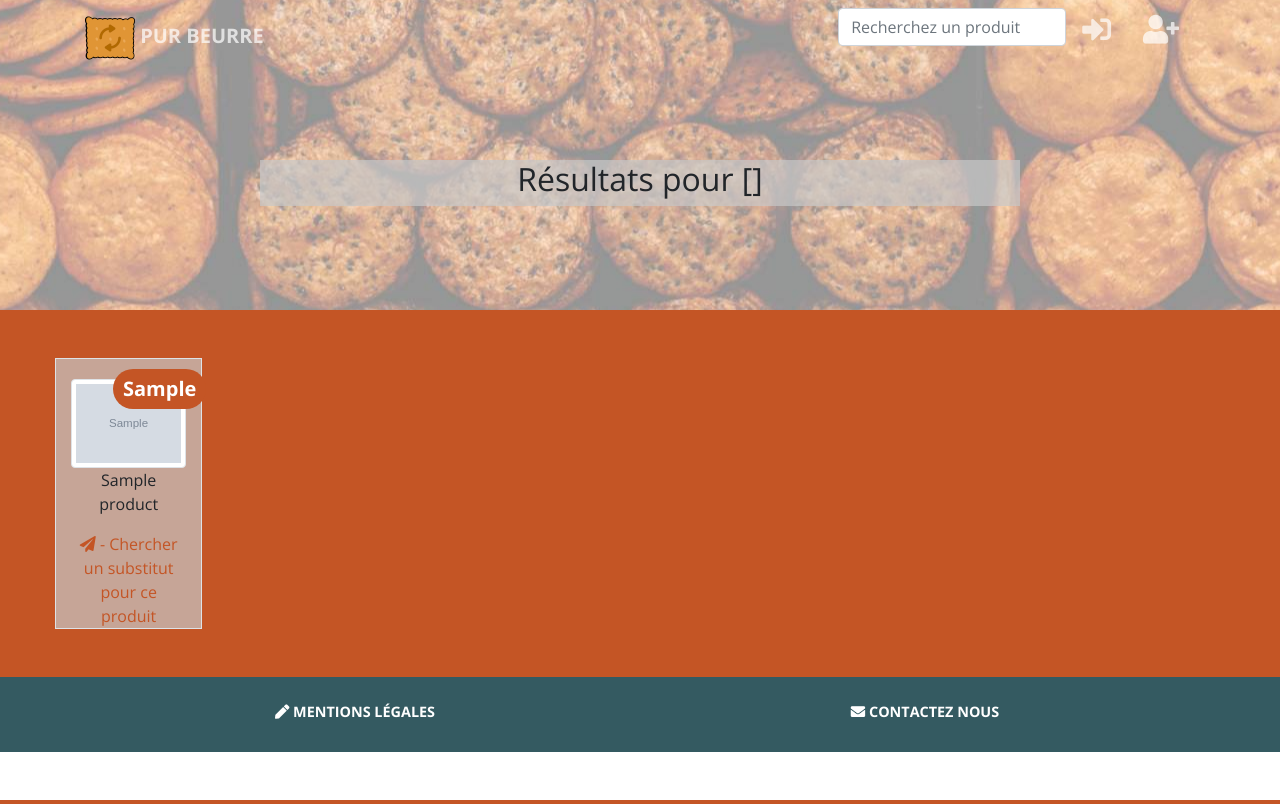
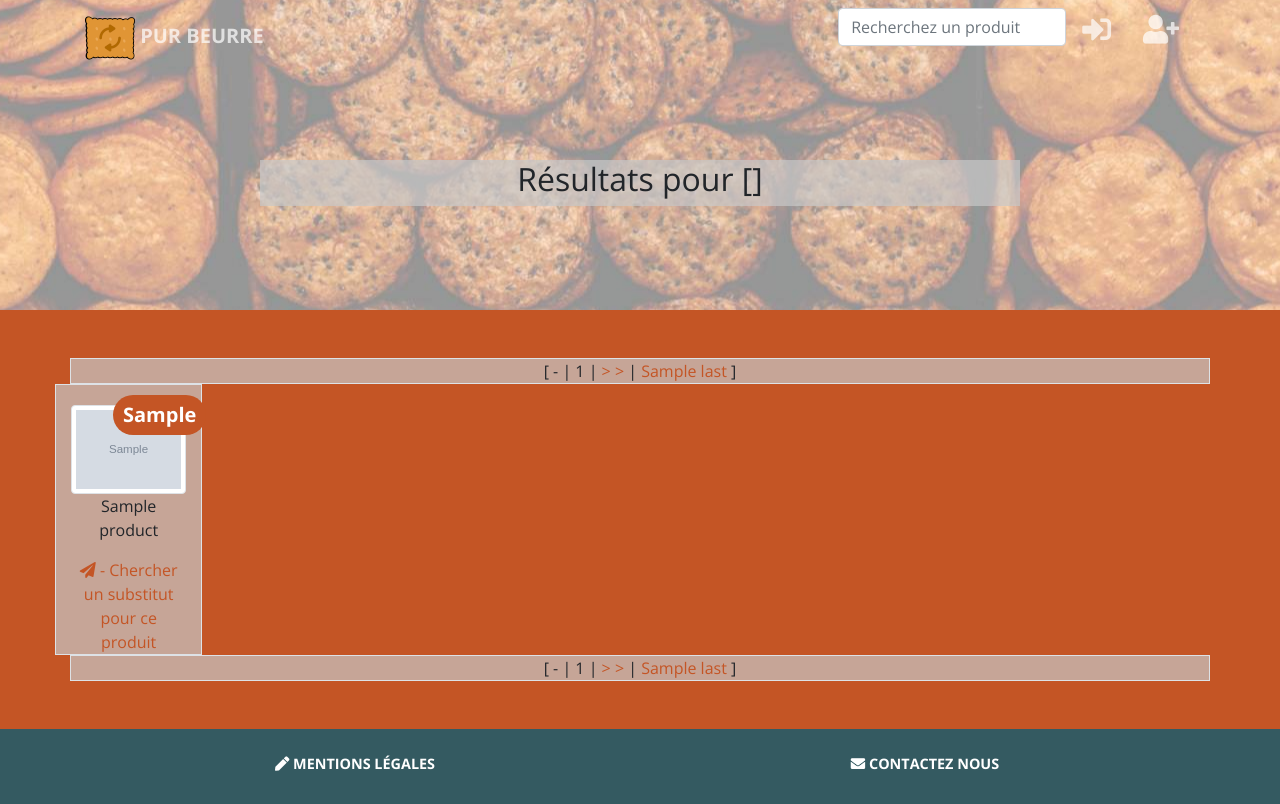
Before and after one commit to freezed/ocp8, a Django app: template ersatz/templates/ersatz/result.html in a window 1280 px wide. Run offline with Django 3.2, Linux system fonts and the light colour scheme; tables that the repository leaves empty hold one stand-in row (values such as "Sample post"); the template is opened without the code that fills it: values that come from a table or form of the project are taken from there, most other values are stand-ins (such as "Sample title", 1, 10 or a date in 2020); grey boxes marked "Sample" are stand-in pictures; some libraries are stand-ins or nearby versions.

Commit message:
Add pagination & and anchor for back-link #58

```diff
--- a/ersatz/templates/ersatz/pagination.html
+++ b/ersatz/templates/ersatz/pagination.html
@@ -1,4 +1,4 @@
-                <p>
+                  <div class="col-sm-12 text-center bg-faded border">
             {% if pagination.previous %}
                     [<a href="{{ pagination.url_query }}&p=1"> 1 </a>|
                     <a href="{{ pagination.url_query }}&p={{ pagination.previous }}"> &lt; &lt; </a>
@@ -8,4 +8,4 @@
                     <a href="{{ pagination.url_query }}&p={{ pagination.following }}"> &gt; &gt; </a>
                     |<a href="{{ pagination.url_query }}&p={{ pagination.last }}"> {{ pagination.last}} </a>]
             {% else %}- ]{% endif %}
-                </p>
+                  </div>
--- a/ersatz/templates/ersatz/result.html
+++ b/ersatz/templates/ersatz/result.html
@@ -8,12 +8,13 @@
 {% endblock chapodetails %}
 
 {% block contentdetails %}
+       {% include "ersatz/pagination.html" %}
         <div class="row">
     {% for prod in products %}
       {% if prod.nutrition_grades != False and prod.nutrition_grades != '' %}
-          <div class="col-lg-4 col-sm-6 text-center bg-faded border">
+          <div class="col-lg-4 col-sm-6 text-center bg-faded border" id="{{ forloop.counter }}">
             <div class="item">
-              <a href="{% url 'ersatz-product' code=prod.code %}" title="Afficher la fiche pour {{ prod.name }}">
+              <a href="{% url 'ersatz-product' code=prod.code %}?next={{ request.path }}?{{ request.META.QUERY_STRING }}&anchor={{ forloop.counter }}" title="Afficher la fiche pour {{ prod.name }}">
                 <img class="img-thumbnail img-fluid" src="{% spaceless %}
 
                 {% if prod.image_front_thumb_url == False %}
@@ -34,4 +35,5 @@
       {% endif %}
     {% endfor %}
         </div>
+        {% include "ersatz/pagination.html" %}
 {% endblock contentdetails %}
```
Also changed, not shown: ersatz/tests/test_views.py (+2 -0 lines). Lines whose indentation alone changed are shown as unchanged.
